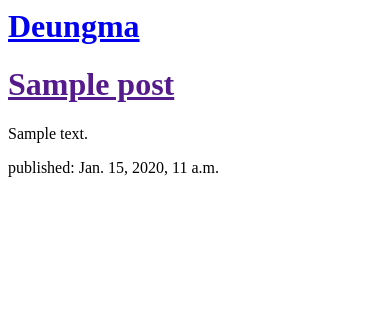
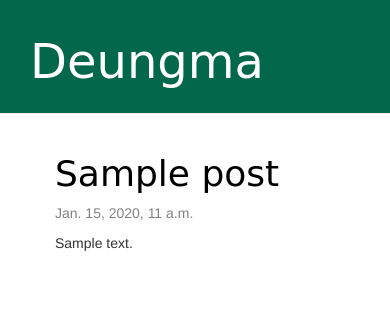
Before and after one commit to nagyszblcs/deungma, a Django app: template blog/templates/blog/post_list.html in a window 390 px wide. Shown: the top 322 px of the page. Run offline with Django 3.2, Linux system fonts and the light colour scheme; the template is opened without the code that fills it: values that come from a table or form of the project are taken from there, others are empty; tables that the repository leaves empty hold one stand-in row (values such as "Sample post"); some libraries are stand-ins or nearby versions.

Commit message:
Updated stiling

```diff
--- /dev/null
+++ b/blog/static/css/blog.css
@@ -0,0 +1,46 @@
+.page-header {
+    background-color: #03674b;
+    margin-top: 0;
+    padding: 15px 15px 15px 30px;
+}
+
+.page-header h1, .page-header h1 a, .page-header h1 a:visited, .page-header h1 a:active {
+    color: #ffffff;
+    font-size: 36pt;
+    text-decoration: none;
+}
+
+.content {
+    margin-left: 40px;
+}
+
+h1, h2, h3, h4 {
+    font-family: 'Papyrus', cursive;
+}
+
+.date {
+    color: #828282;
+}
+
+.save {
+    float: right;
+}
+
+.post-form textarea, .post-form input {
+    width: 100%;
+}
+
+.top-menu, .top-menu:hover, .top-menu:visited {
+    color: #ffffff;
+    float: right;
+    font-size: 26pt;
+    margin-right: 20px;
+}
+
+.post {
+    margin-bottom: 70px;
+}
+
+.post h1 a, .post h1 a:visited {
+    color: #000000;
+}
--- a/blog/templates/blog/post_list.html
+++ b/blog/templates/blog/post_list.html
@@ -1,11 +1,31 @@
-<div>
+{% load staticfiles %}
+<html>
+    <head>
+        <title>Deungma</title>
+        <link href="//fonts.googleapis.com/css?family=Lobster&subset=latin,latin-ext" rel="stylesheet" type="text/css">
+        <link rel="stylesheet" href="//maxcdn.bootstrapcdn.com/bootstrap/3.2.0/css/bootstrap.min.css">
+        <link rel="stylesheet" href="//maxcdn.bootstrapcdn.com/bootstrap/3.2.0/css/bootstrap-theme.min.css">
+        <link rel="stylesheet" href="{% static 'css/blog.css' %}">
+    </head>
+    <body>
+        <div class="page-header">
             <h1><a href="/">Deungma</a></h1>
         </div>
 
+        <div class="content container">
+            <div class="row">
+                <div class="col-md-8">
                     {% for post in posts %}
-    <div>
+                        <div class="post">
                             <h1><a href="">{{ post.title }}</a></h1>
+                            <div class="date">
+                                <p>{{ post.published_date }}</p>
+                            </div>
                             <p>{{ post.text|linebreaksbr }}</p>
-        <p>published: {{ post.published_date }}</p>
                         </div>
                     {% endfor %}
+                </div>
+            </div>
+        </div>
+    </body>
+</html>
```
Also changed, not shown: blog/templates/blog/base.html (added). Lines whose indentation alone changed are shown as unchanged.
